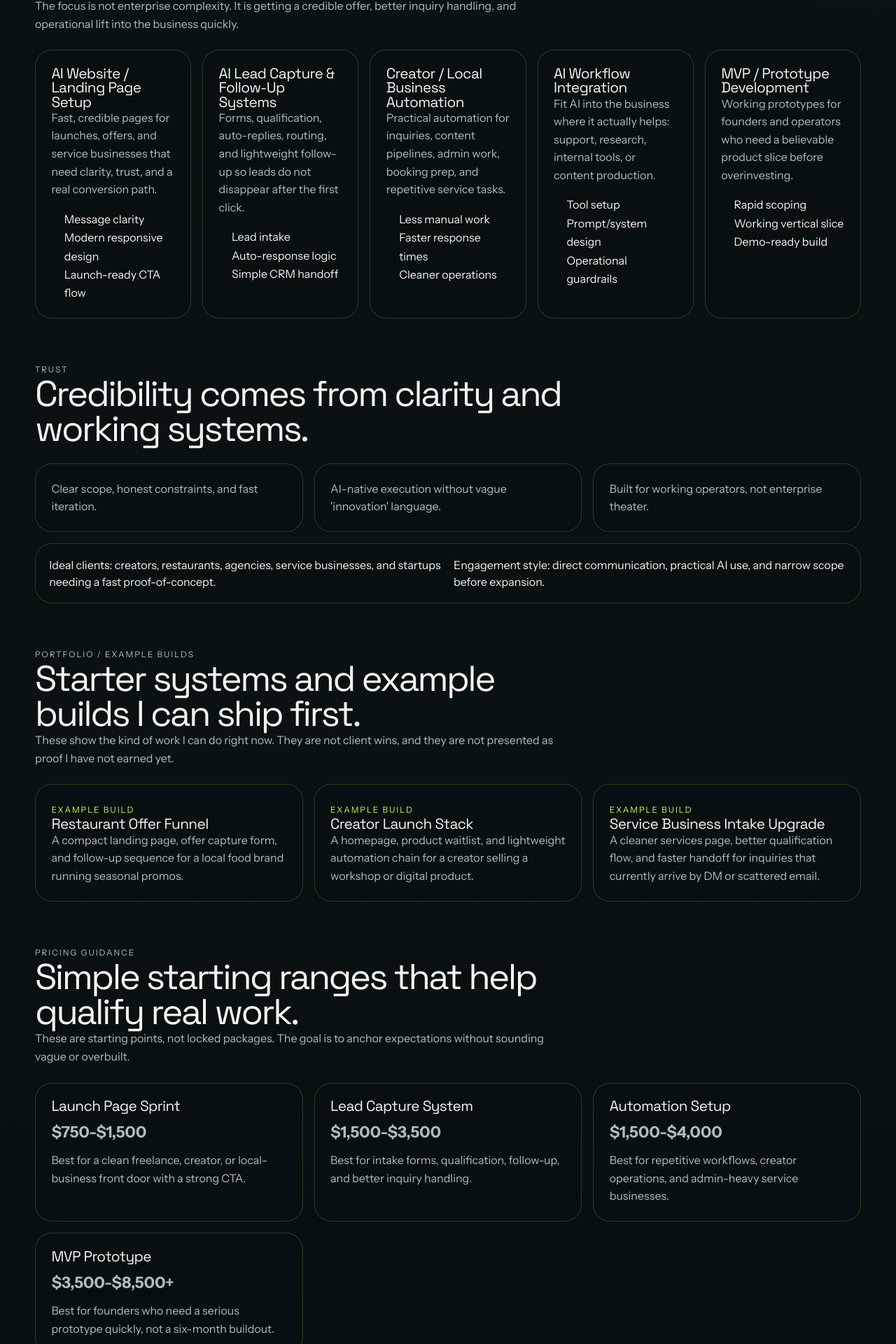
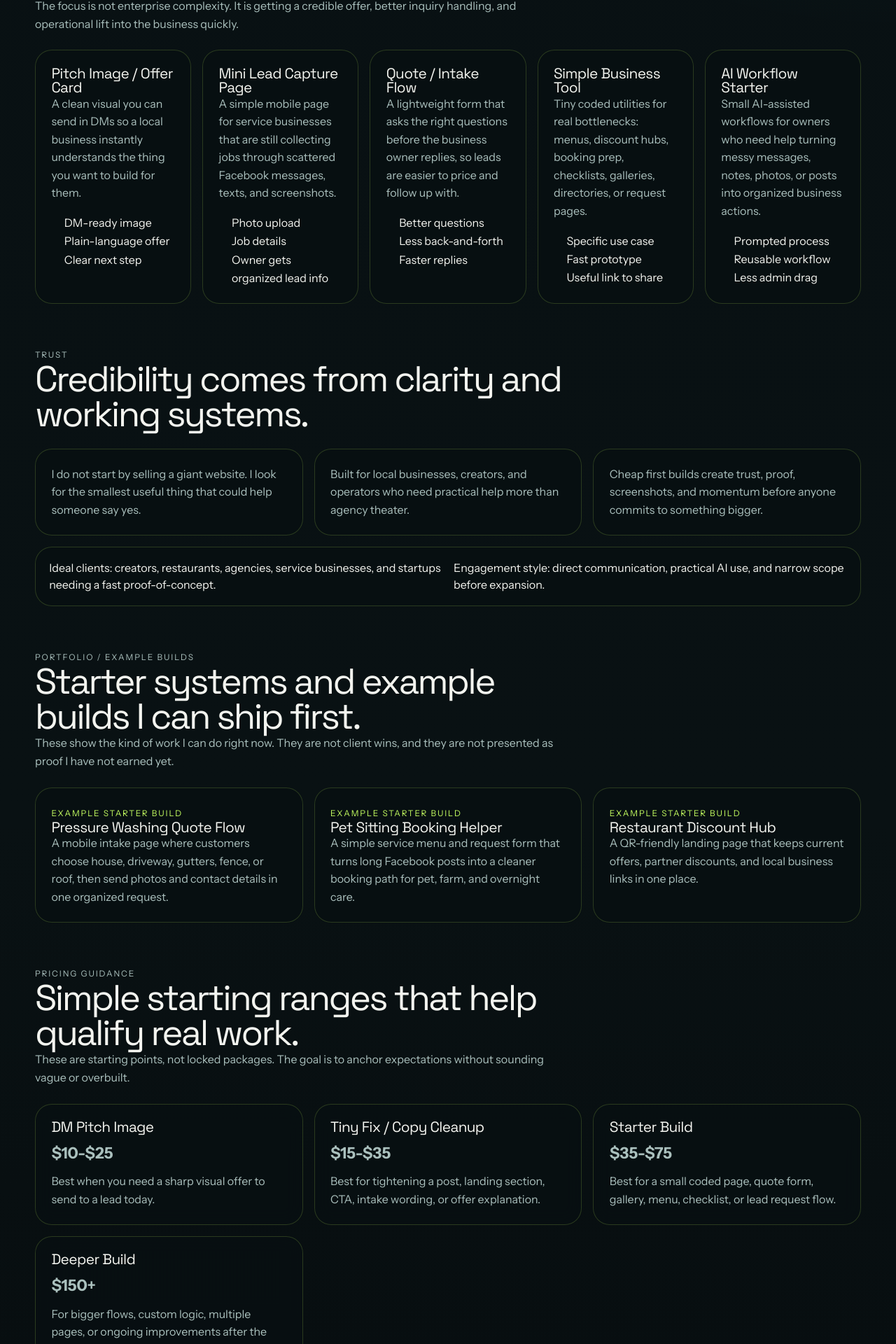
Before and after one commit to ionkilo42-ctrl/killough-works-freelance-site, a Next.js app: page / in a window 1280 px wide. Shown: the part 1375-3295 px from the top of the page at 70% size. Built offline with nearby package versions, Linux system fonts and the light colour scheme; no server answers.

Commit message:
Update site services and pricing for starter offers

```diff
--- a/src/data/site.ts
+++ b/src/data/site.ts
@@ -1,82 +1,82 @@
 export const services = [
   {
-    title: "AI Website / Landing Page Setup",
+    title: "Pitch Image / Offer Card",
     summary:
-      "Fast, credible pages for launches, offers, and service businesses that need clarity, trust, and a real conversion path.",
-    outcomes: ["Message clarity", "Modern responsive design", "Launch-ready CTA flow"],
+      "A clean visual you can send in DMs so a local business instantly understands the thing you want to build for them.",
+    outcomes: ["DM-ready image", "Plain-language offer", "Clear next step"],
   },
   {
-    title: "AI Lead Capture & Follow-Up Systems",
+    title: "Mini Lead Capture Page",
     summary:
-      "Forms, qualification, auto-replies, routing, and lightweight follow-up so leads do not disappear after the first click.",
-    outcomes: ["Lead intake", "Auto-response logic", "Simple CRM handoff"],
+      "A simple mobile page for service businesses that are still collecting jobs through scattered Facebook messages, texts, and screenshots.",
+    outcomes: ["Photo upload", "Job details", "Owner gets organized lead info"],
   },
   {
-    title: "Creator / Local Business Automation",
+    title: "Quote / Intake Flow",
     summary:
-      "Practical automation for inquiries, content pipelines, admin work, booking prep, and repetitive service tasks.",
-    outcomes: ["Less manual work", "Faster response times", "Cleaner operations"],
+      "A lightweight form that asks the right questions before the business owner replies, so leads are easier to price and follow up with.",
+    outcomes: ["Better questions", "Less back-and-forth", "Faster replies"],
   },
   {
-    title: "AI Workflow Integration",
+    title: "Simple Business Tool",
     summary:
-      "Fit AI into the business where it actually helps: support, research, internal tools, or content production.",
-    outcomes: ["Tool setup", "Prompt/system design", "Operational guardrails"],
+      "Tiny coded utilities for real bottlenecks: menus, discount hubs, booking prep, checklists, galleries, directories, or request pages.",
+    outcomes: ["Specific use case", "Fast prototype", "Useful link to share"],
   },
   {
-    title: "MVP / Prototype Development",
+    title: "AI Workflow Starter",
     summary:
-      "Working prototypes for founders and operators who need a believable product slice before overinvesting.",
-    outcomes: ["Rapid scoping", "Working vertical slice", "Demo-ready build"],
+      "Small AI-assisted workflows for owners who need help turning messy messages, notes, photos, or posts into organized business actions.",
+    outcomes: ["Prompted process", "Reusable workflow", "Less admin drag"],
   },
 ];
 
 export const pricing = [
   {
-    title: "Launch Page Sprint",
-    range: "$750-$1,500",
-    detail: "Best for a clean freelance, creator, or local-business front door with a strong CTA.",
+    title: "DM Pitch Image",
+    range: "$10-$25",
+    detail: "Best when you need a sharp visual offer to send to a lead today.",
   },
   {
-    title: "Lead Capture System",
-    range: "$1,500-$3,500",
-    detail: "Best for intake forms, qualification, follow-up, and better inquiry handling.",
+    title: "Tiny Fix / Copy Cleanup",
+    range: "$15-$35",
+    detail: "Best for tightening a post, landing section, CTA, intake wording, or offer explanation.",
   },
   {
-    title: "Automation Setup",
-    range: "$1,500-$4,000",
-    detail: "Best for repetitive workflows, creator operations, and admin-heavy service businesses.",
+    title: "Starter Build",
+    range: "$35-$75",
+    detail: "Best for a small coded page, quote form, gallery, menu, checklist, or lead request flow.",
   },
   {
-    title: "MVP Prototype",
-    range: "$3,500-$8,500+",
-    detail: "Best for founders who need a serious prototype quickly, not a six-month buildout.",
+    title: "Deeper Build",
+    range: "$150+",
+    detail: "For bigger flows, custom logic, multiple pages, or ongoing improvements after the first useful version works.",
   },
 ];
 
 export const proofBlocks = [
-  "Clear scope, honest constraints, and fast iteration.",
-  "AI-native execution without vague 'innovation' language.",
-  "Built for working operators, not enterprise theater.",
+  "I do not start by selling a giant website. I look for the smallest useful thing that could help someone say yes.",
+  "Built for local businesses, creators, and operators who need practical help more than agency theater.",
+  "Cheap first builds create trust, proof, screenshots, and momentum before anyone commits to something bigger.",
 ];
 
 export const caseStudyPlaceholders = [
   {
-    title: "Restaurant Offer Funnel",
-    status: "Example build",
+    title: "Pressure Washing Quote Flow",
+    status: "Example starter build",
     summary:
-      "A compact landing page, offer capture form, and follow-up sequence for a local food brand running seasonal promos.",
+      "A mobile intake page where customers choose house, driveway, gutters, fence, or roof, then send photos and contact details in one organized request.",
   },
   {
-    title: "Creator Launch Stack",
-    status: "Example build",
+    title: "Pet Sitting Booking Helper",
+    status: "Example starter build",
     summary:
-      "A homepage, product waitlist, and lightweight automation chain for a creator selling a workshop or digital product.",
+      "A simple service menu and request form that turns long Facebook posts into a cleaner booking path for pet, farm, and overnight care.",
   },
   {
-    title: "Service Business Intake Upgrade",
-    status: "Example build",
+    title: "Restaurant Discount Hub",
+    status: "Example starter build",
     summary:
-      "A cleaner services page, better qualification flow, and faster handoff for inquiries that currently arrive by DM or scattered email.",
+      "A QR-friendly landing page that keeps current offers, partner discounts, and local business links in one place.",
   },
 ];
```
